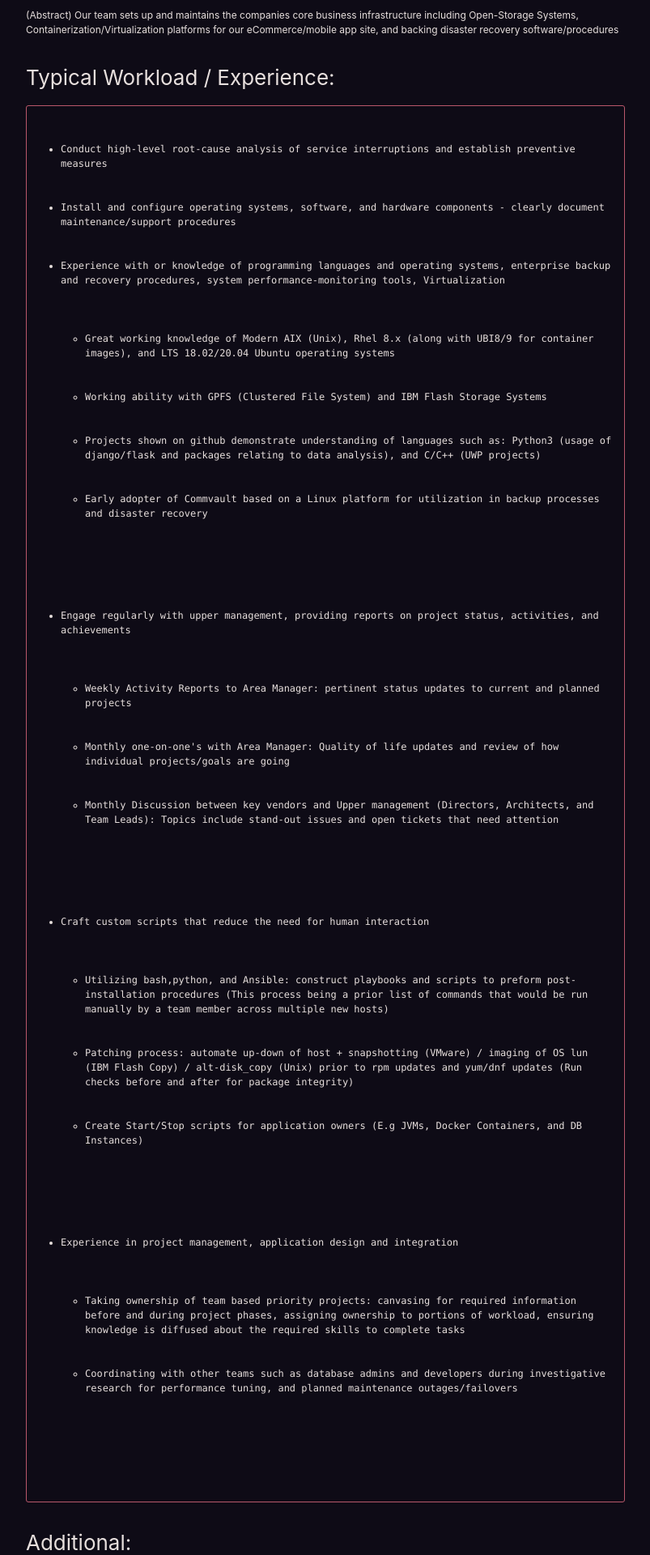
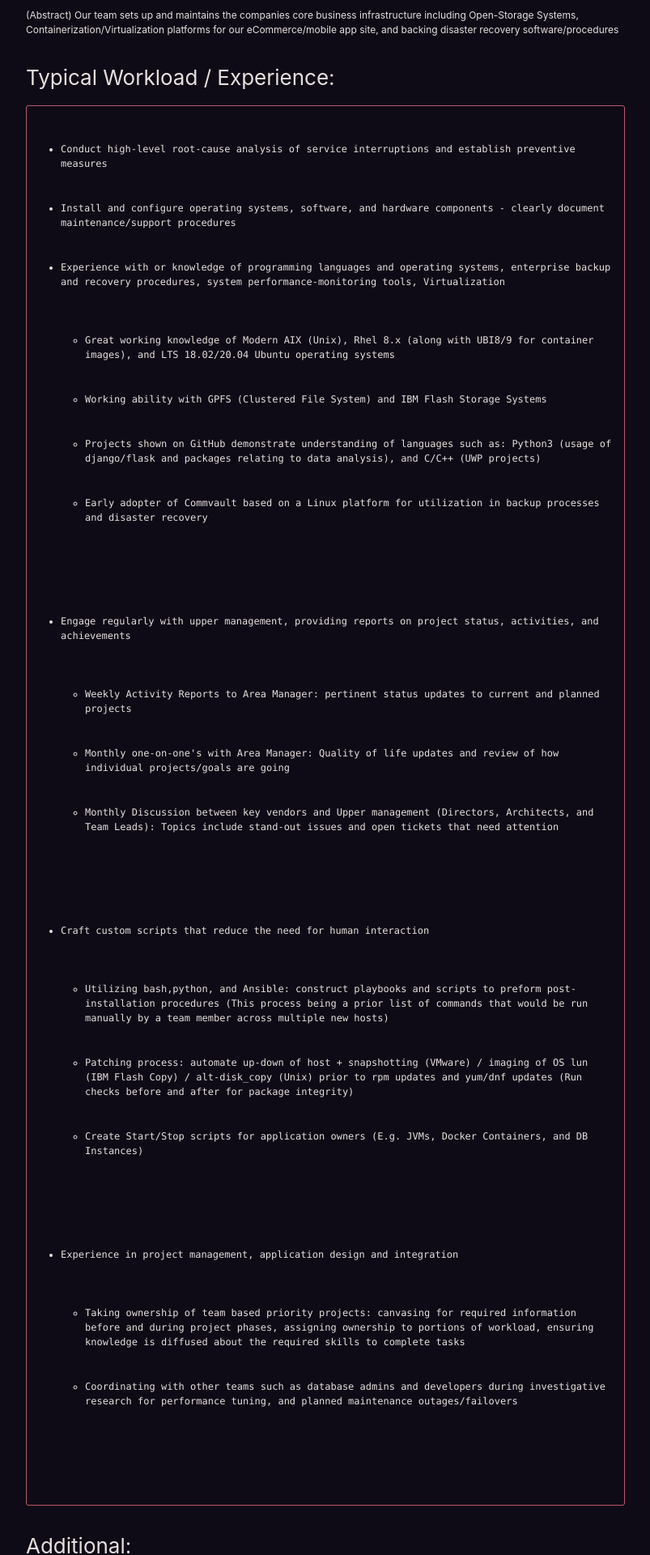
Before and after one commit to jackpots28/jackpots28.github.io, a Jekyll site: the page built from _posts/2023-6-10-Resume.md, in a window 1280 px wide. Shown: the part 847-2767 px from the top of the page at 81% size, without its empty margins (238-1041 px from the left). Built offline with Jekyll 4.4.1, drawn with Linux system fonts in a browser that asks for light colours; our own code applies the rules of GitHub Pages for plain Markdown files.

Commit message:
formatting

```diff
--- a/_posts/2023-6-10-Resume.md
+++ b/_posts/2023-6-10-Resume.md
@@ -1,7 +1,12 @@
 <style>
+    table { border-color: #0E0B16; border: 0; }
     tr { background-color: #0E0B16; border: 0; }
+
     pre { background: rgba(14,11,22,0.93); font-size: 12px; }
     p { font-size: 12px; }
+
+    li { margin-bottom: 1px }
+    ul { margin-bottom: 1px }
 </style>
 
 <pre style="white-space: pre-wrap">
@@ -60,7 +65,7 @@
         <ul>
             <li>Great working knowledge of Modern AIX (Unix), Rhel 8.x (along with UBI8/9 for container images), and LTS 18.02/20.04 Ubuntu operating systems</li>
             <li>Working ability with GPFS (Clustered File System) and IBM Flash Storage Systems</li>
-            <li>Projects shown on github demonstrate understanding of languages such as: Python3 (usage of django/flask and packages relating to data analysis), and C/C++ (UWP projects)</li>
+            <li>Projects shown on GitHub demonstrate understanding of languages such as: Python3 (usage of django/flask and packages relating to data analysis), and C/C++ (UWP projects)</li>
             <li>Early adopter of Commvault based on a Linux platform for utilization in backup processes and disaster recovery</li>
         </ul>
     </li>
@@ -75,7 +80,7 @@
         <ul>
             <li>Utilizing bash,python, and Ansible: construct playbooks and scripts to preform post-installation procedures (This process being a prior list of commands that would be run manually by a team member across multiple new hosts)</li>
             <li>Patching process: automate up-down of host + snapshotting (VMware) / imaging of OS lun (IBM Flash Copy) / alt-disk_copy (Unix) prior to rpm updates and yum/dnf updates (Run checks before and after for package integrity)</li>
-            <li>Create Start/Stop scripts for application owners (E.g JVMs, Docker Containers, and DB Instances)</li>
+            <li>Create Start/Stop scripts for application owners (E.g. JVMs, Docker Containers, and DB Instances)</li>
         </ul>
     </li>
     <li>Experience in project management, application design and integration
@@ -122,6 +127,7 @@
 </ul>
 </pre>
 
+---
 
 <p>
 Sales Specialist (Interior Design), Lowe’s
```
